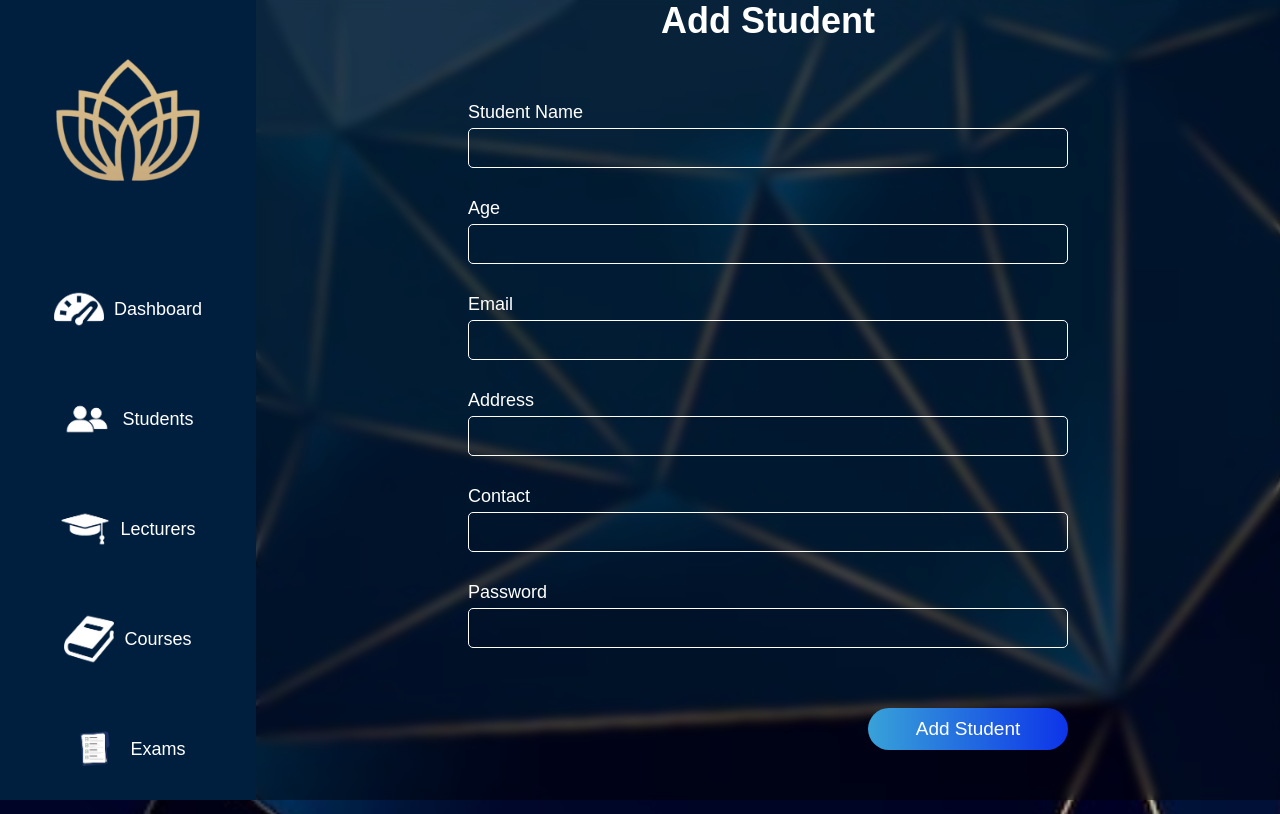
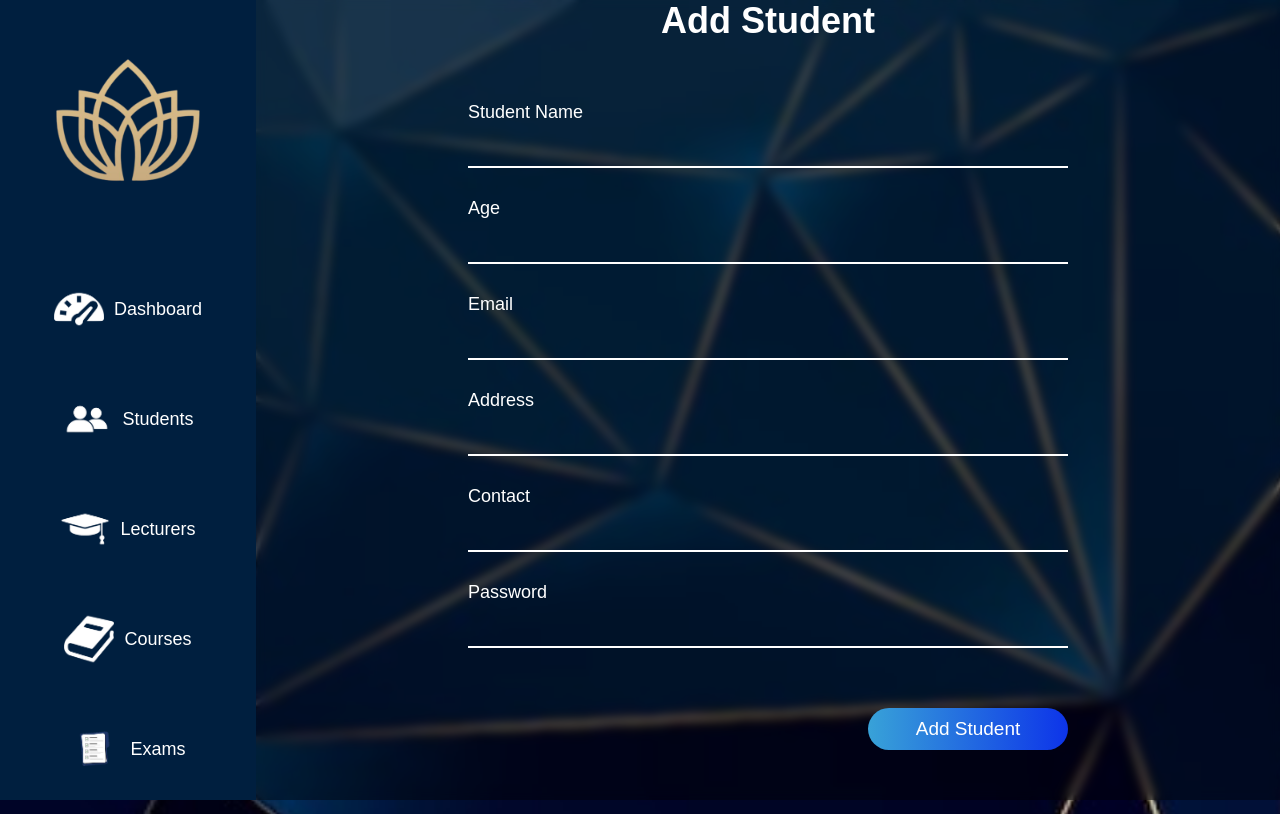
Before and after one commit to uvindusl/dmwcw, a PHP site: page /addstudent.html in a window 1280 px wide. Run offline with PHP 8.4, Linux system fonts and the light colour scheme.

Commit message:
change the borders int text boxes

```diff
--- a/addstudent.css
+++ b/addstudent.css
@@ -102,8 +102,9 @@ body {
     font-size: 16px;
     width: 600px;
     margin-bottom: 20px;
-    border-radius: 5px;
-    border: 1px solid white;
+    border: none;
+    outline: none;
+    border-bottom: 2px solid #fff;
     color: white;
     background: transparent;
 }
```
